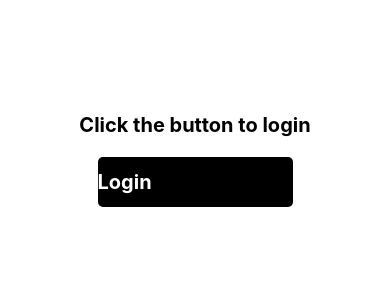
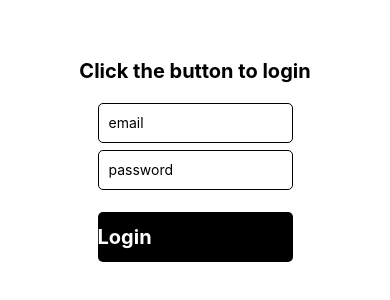
Before and after one commit to acamposhd/dmi-class-3-22, a React Native app: screen / in a window 390 px wide. Shown: the part 252-552 px from the top of the page. Built offline with nearby package versions, Linux system fonts and the light colour scheme.

Commit message:
feat: added TextInput component with styled components

```diff
--- /dev/null
+++ b/components/TextInput/index.js
@@ -0,0 +1,13 @@
+import styled from "styled-components/native";
+
+const StyledTextInput = styled.TextInput`
+  border: 1px solid #000;
+  width: 50%;
+  height: 40px;
+  margin-top:${({ mt }) => mt || 2}px;)}
+  margin-bottom:${({ mb }) => mb || 2}px;)}
+  padding: 10px;
+  border-radius: 5px;
+`;
+
+export default StyledTextInput;
--- a/pages/Login/index.js
+++ b/pages/Login/index.js
@@ -1,18 +1,51 @@
 import { StatusBar } from "expo-status-bar";
-import React from "react";
+import React, { useState } from "react";
 import StyledButton from "../../components/Button";
 import Container from "../../components/Container";
+import StyledTextInput from "../../components/TextInput";
 import Title from "../../components/Title";
 
 export default function Login({ login }) {
+  const [email, setEmail] = useState("");
+  const [password, setPassword] = useState("");
+  const [hasError, setHasError] = useState(false);
+
+  const handleLogin = () => {
+    if (email === "admin@utags.edu.mx" && password === "admin") {
+      setHasError(false);
+      return login();
+    }
+
+    setHasError(true);
+  };
+
   return (
     <Container>
       <Title bold={true}>Click the button to login</Title>
-      <StyledButton onPress={() => login()}>
+      <StyledTextInput
+        mt={20}
+        mb={5}
+        placeholder="email"
+        onChangeText={(e) => setEmail(e)}
+        value={email}
+      />
+      <StyledTextInput
+        placeholder="password"
+        onChangeText={(e) => setPassword(e)}
+        value={password}
+        secureTextEntry={true}
+      />
+      <StyledButton onPress={handleLogin}>
         <Title color="white" bold={true}>
           Login
         </Title>
       </StyledButton>
+      {hasError && (
+        <Title color="red" size={12} bold={true}>
+          Error: Invalid credentials
+        </Title>
+      )}
+
       <StatusBar style="auto" />
     </Container>
   );
```
